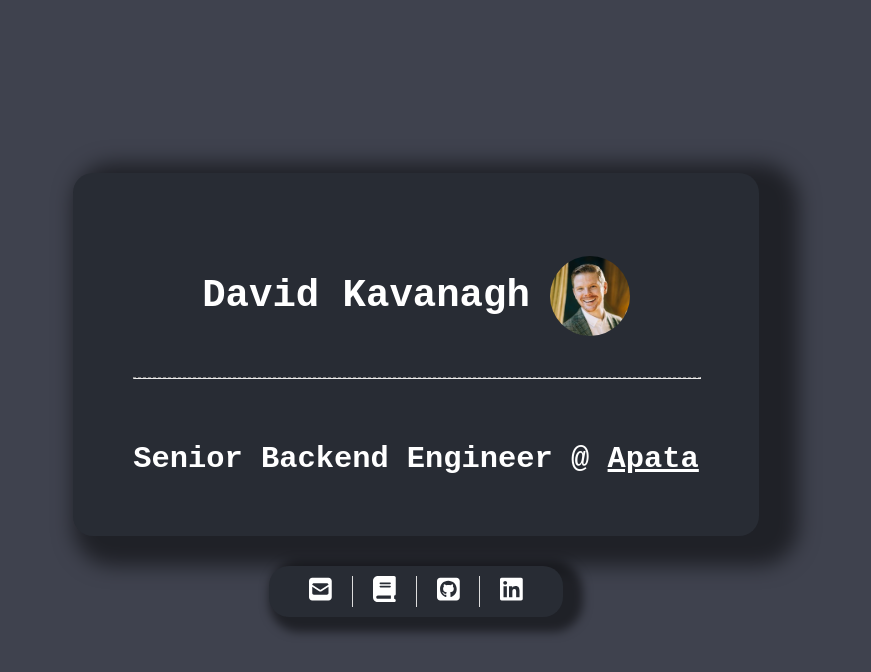
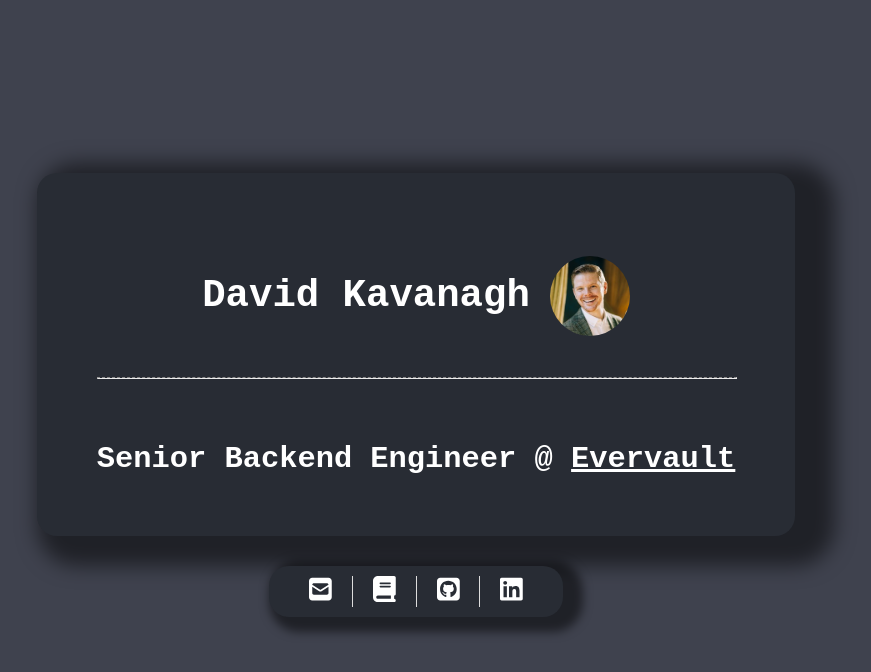
Before and after one commit to dave-kav/dave-kav.github.io, a React (Create React App) app in the folder dave-kav/: page / in a window 1280 px wide. Shown: the top 672 px of the page, without its empty margins (224-1095 px from the left). Built offline with nearby package versions, Linux system fonts and the light colour scheme.

Commit message:
evervault

```diff
--- a/dave-kav/src/App.js
+++ b/dave-kav/src/App.js
@@ -41,8 +41,8 @@
           >
             <h3>
               Senior Backend Engineer @{" "}
-              <a className="App-link" href="https://apata.com">
-                Apata
+              <a className="App-link" href="https://evervault.com/">
+                Evervault
               </a>
             </h3>
           </div>
```
Also changed, not shown: 1 other file (tests, documents, lock files or other folders).
